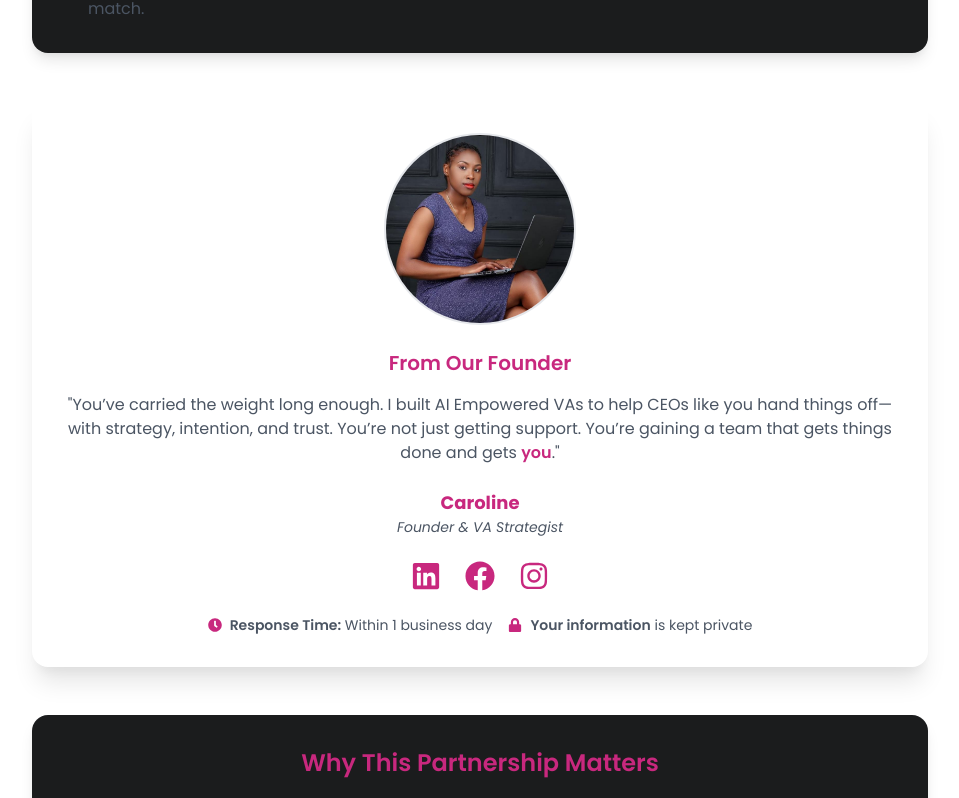
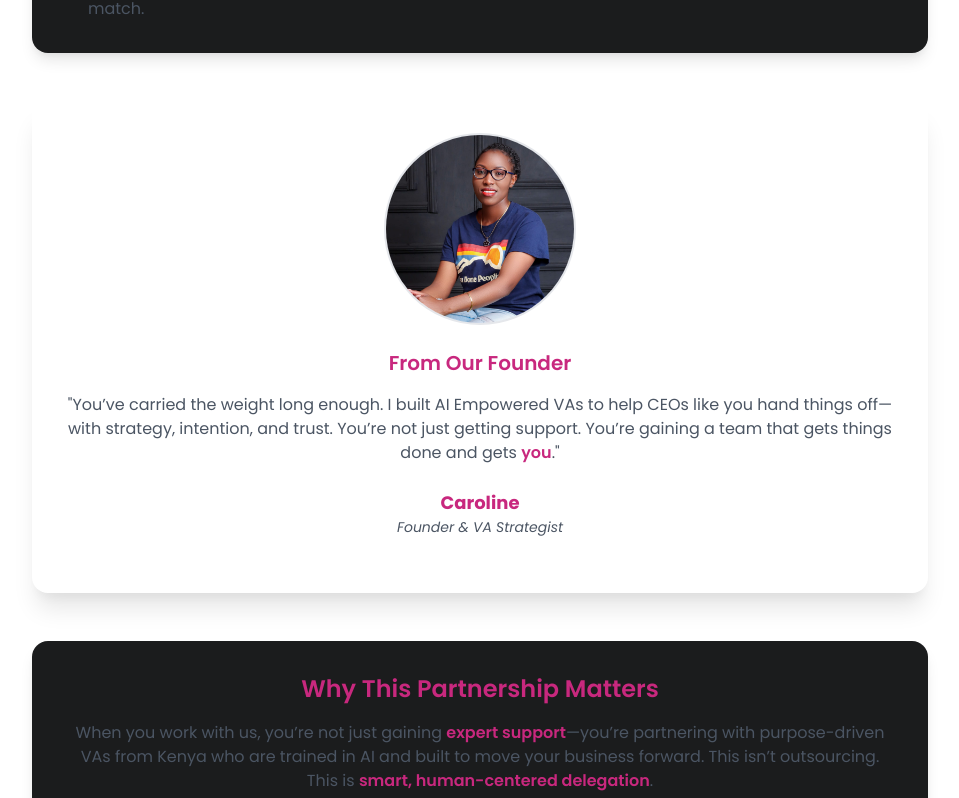
Before and after one commit to MuchiriTheDev/AI-VA, a React (Vite) app: page /contact in a window 1280 px wide. Shown: the part 1833-2631 px from the top of the page, without its empty margins (160-1119 px from the left). Built offline with nearby package versions, Linux system fonts and the light colour scheme.

Commit message:
feat: Update location options and social media links in ContactUs component for improved clarity and engagement

```diff
--- a/src/component/ContactComponent/ContactPage.jsx
+++ b/src/component/ContactComponent/ContactPage.jsx
@@ -218,9 +218,8 @@ const ContactUs = () => {
                   aria-label="Your location"
                 >
                   <option value="">Select a location</option>
-                  <option value="Other">Other (please specify)</option>
-                  <option value="CA">California</option>
-                  <option value="NY">New York</option>
+                  <option value="US">US</option>
+                  <option value="Other">Others</option>
                   {/* Add more states or handle dynamically */}
                 </select>
                 {formData.location === 'Other' && (
@@ -399,7 +398,7 @@ const ContactUs = () => {
           >
             <div className="w-40 h-40 md:w-48 md:h-48 bg-gray-200 rounded-full overflow-hidden mb-6 border-2 border-[#C8287E]">
               <img
-                src={assets.caroline}
+                src={assets.dp}
                 alt="Caroline, Founder of AI Empowered Virtual Assistants"
                 className="w-full h-full object-cover"
               />
@@ -419,49 +418,8 @@ const ContactUs = () => {
             <p className='italic text-sm text-gray-600 mb-6 text-center'>
               Founder & VA Strategist
             </p>
-            <div className="flex gap-6 mb-6">
-              <a
-                to="https://www.linkedin.com/company/empoweredaiva/"
-                target="_blank"
-                rel="noopener noreferrer"
-                className="text-color hover:text-[#a62066] transition-colors duration-300"
-                aria-label="Follow AI Empowered Virtual Assistants on LinkedIn"
-              >
-                <FaLinkedin className="text-2xl md:text-3xl" aria-hidden="true" />
-              </a>
-              <a
-                to="https://www.facebook.com/share/16Rgb8vQFr/"
-                target="_blank"
-                rel="noopener noreferrer"
-                className="text-color hover:text-[#a62066] transition-colors duration-300"
-                aria-label="Follow AI Empowered Virtual Assistants on Facebook"
-              >
-                <FaFacebook className="text-2xl md:text-3xl" aria-hidden="true" />
-              </a>
-              <a
-                to="https://www.instagram.com/aiempoweredvas?utm_source=qr&igsh=MWw2cHh3enhxb3ZjYg=="
-                target="_blank"
-                rel="noopener noreferrer"
-                className="text-color hover:text-[#a62066] transition-colors duration-300"
-                aria-label="Follow AI Empowered Virtual Assistants on Instagram"
-              >
-                <FaInstagram className="text-2xl md:text-3xl" aria-hidden="true" />
-              </a>
-            </div>
-            <div className="flex flex-col sm:flex-row items-center gap-4 text-sm text-gray-600">
-              <p className="flex items-center">
-                <FaClock className="text-color mr-2" aria-hidden="true" />
-                <span>
-                  <span className="font-semibold">Response Time:</span> Within 1 business day
-                </span>
-              </p>
-              <p className="flex items-center">
-                <FaLock className="text-color mr-2" aria-hidden="true" />
-                <span>
-                  <span className="font-semibold">Your information</span> is kept private
-                </span>
-              </p>
-            </div>
+
+
           </motion.div>
 
           {/* Why This Partnership Matters */}
@@ -515,7 +473,7 @@ const ContactUs = () => {
               to="https://zcal.co/carolinekabi/discovery-call-30min"
               target="_blank"
               rel="noopener noreferrer"
-              className="inline-flex items-center px-8 py-3 text-base font-semibold rounded-full bg-color text-white shadow-md hover:bg-[#a62066] transition-colors duration-300"
+              className="inline-flex items-center px-6 py-3 text-sm font-semibold rounded-full bg-color text-white shadow-md hover:bg-[#a62066] transition-colors duration-300"
               variants={itemVariants}
               whileHover="hover"
               whileTap={{ scale: 0.95 }}
```
